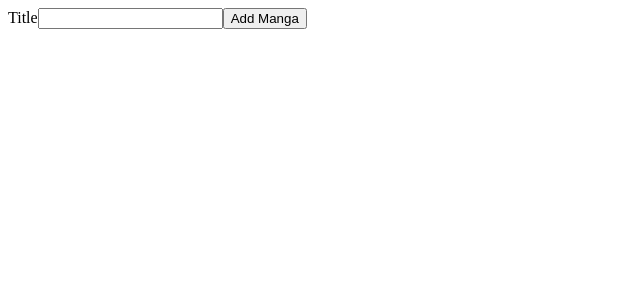
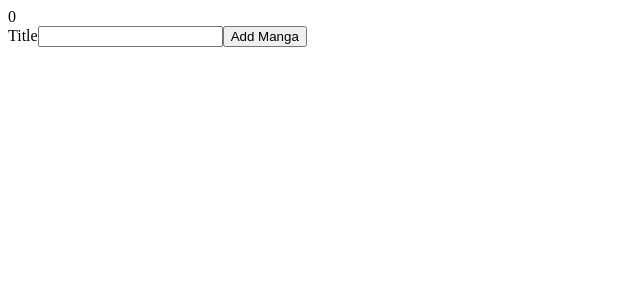
Before and after one commit to joshcaili/Project2-Animelist, a React (Vite) app: page / in a window 1280 px wide. Shown: the top 300 px of the page, without its empty margins (0-640 px from the left). Built offline with nearby package versions, Linux system fonts and the light colour scheme.

Commit message:
Added manga list state with unique ids

```diff
--- a/package.json
+++ b/package.json
@@ -11,7 +11,8 @@
   },
   "dependencies": {
     "react": "^19.2.8",
-    "react-dom": "^19.2.8"
+    "react-dom": "^19.2.8",
+    "uuid": "^14.0.2"
   },
   "devDependencies": {
     "@eslint/js": "^10.0.1",
--- a/src/App.jsx
+++ b/src/App.jsx
@@ -5,13 +5,22 @@ function App() {
   const [manga, setManga] = useState([]);
 
   const addManga = (title) => {
-    console.log('Add manga called:', title);
+    const updatedManga = [
+      ...manga,
+      {
+        id: crypto.randomUUID(),
+        title,
+      },
+    ];
+    setManga(updatedManga);
   };
 
   return (
     <div>
-      <MangaAdd onCreate={addManga} />
+      {manga.length}
+      <MangaAdd onAdd={addManga} />
     </div>
   );
 }
+
 export default App;
```
Also changed, not shown: 1 other file (tests, documents, lock files or other folders).
